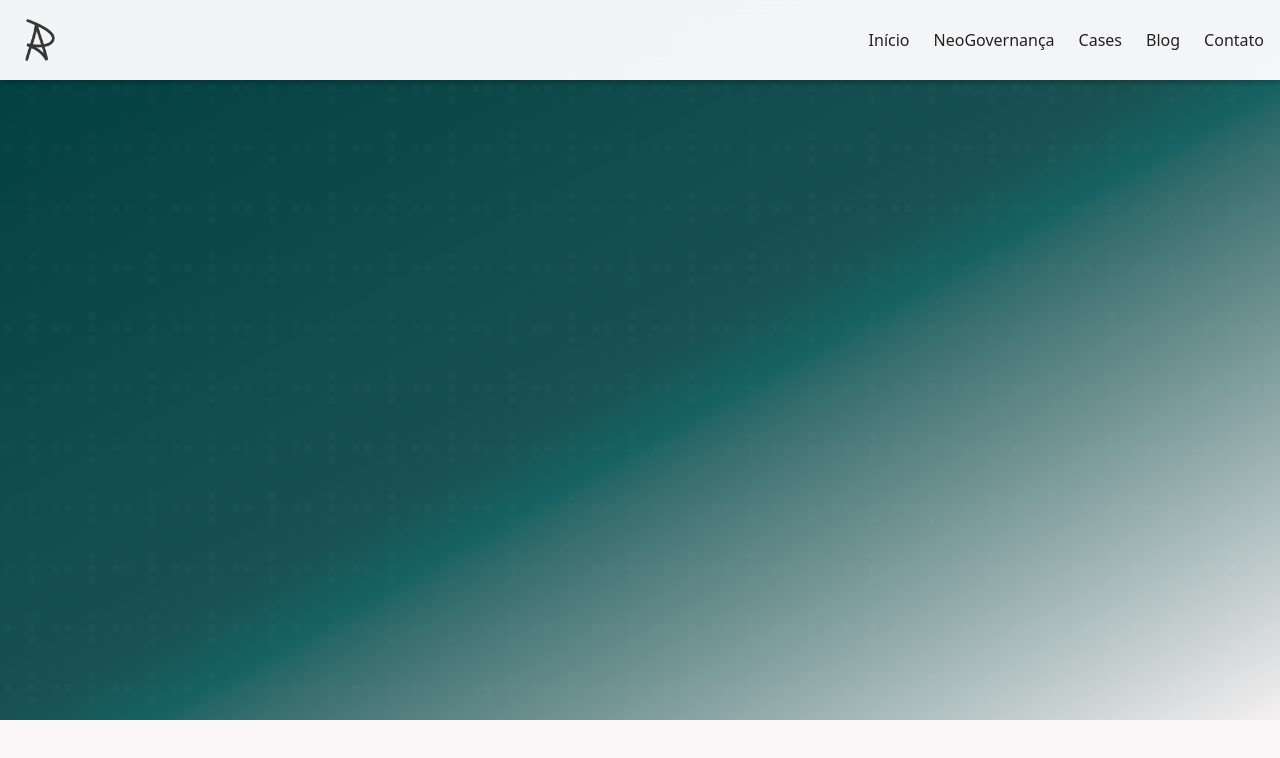
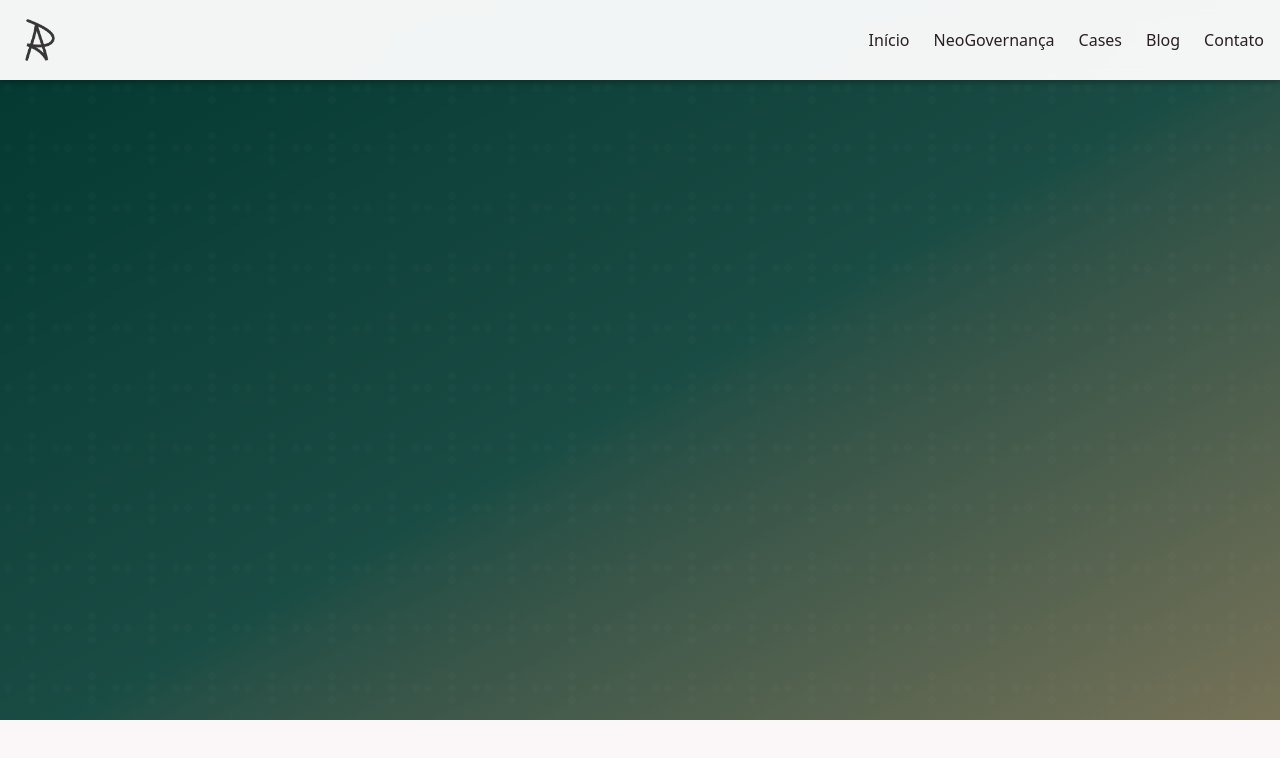
Before and after one commit to renatoprado18/apce-website, a Next.js app: page / in a window 1280 px wide. Shown: the top 758 px of the page. Built offline with nearby package versions, Linux system fonts and the light colour scheme.

Commit message:
feat: Aplicar paleta Opção 2 - Inovação Sustentável (Verde Petróleo + Verde Oliva)

```diff
--- a/app/globals.css
+++ b/app/globals.css
@@ -44,7 +44,7 @@
   --radius-xl: calc(var(--radius) + 4px);
 }
 
-/* PALETA FINAL: EXECUTIVO PREMIUM - Verde Petróleo/Teal (do PDF) */
+/* PALETA FINAL: EXECUTIVO PREMIUM - Opção 2: Inovação Sustentável */
 :root {
   --radius: 0.75rem;
   --background: oklch(0.98 0.005 0);
@@ -54,25 +54,25 @@
   --popover: oklch(1 0 0);
   --popover-foreground: oklch(0.25 0.02 0);
 
-  /* Verde Petróleo/Teal escuro como cor primária */
-  --primary: oklch(0.32 0.08 195); /* #0D5959 - verde petróleo */
+  /* Verde Petróleo como cor primária */
+  --primary: oklch(0.30 0.06 180); /* #0D4F4F - verde petróleo */
   --primary-foreground: oklch(0.98 0 0);
 
-  /* Cinza claro como secundário */
-  --secondary: oklch(0.96 0.005 0); /* #F5F5F5 - cinza claro */
-  --secondary-foreground: oklch(0.25 0.02 0);
+  /* Dourado Suave como secundário */
+  --secondary: oklch(0.55 0.04 100); /* #86945F - dourado suave */
+  --secondary-foreground: oklch(0.98 0 0);
 
   --muted: oklch(0.96 0.005 0);
   --muted-foreground: oklch(0.55 0.02 0);
 
-  /* Verde Teal como acento */
-  --accent: oklch(0.45 0.10 195); /* #0D7373 - verde teal */
+  /* Verde Oliva como acento */
+  --accent: oklch(0.45 0.06 110); /* #5A6B3F - verde oliva */
   --accent-foreground: oklch(0.98 0 0);
 
   --destructive: oklch(0.577 0.245 27.325);
-  --border: oklch(0.92 0.005 195);
-  --input: oklch(0.92 0.005 195);
-  --ring: oklch(0.45 0.10 195);
+  --border: oklch(0.92 0.005 180);
+  --input: oklch(0.92 0.005 180);
+  --ring: oklch(0.45 0.06 110);
   --chart-1: oklch(0.646 0.222 41.116);
   --chart-2: oklch(0.6 0.118 184.704);
   --chart-3: oklch(0.398 0.07 227.392);
```
Also changed, not shown: 1 other file (tests, documents, lock files or other folders).
